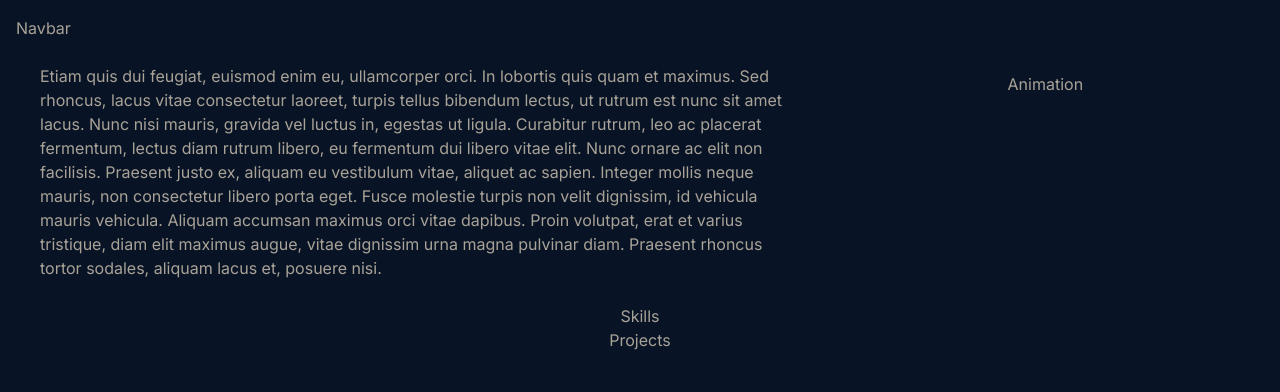
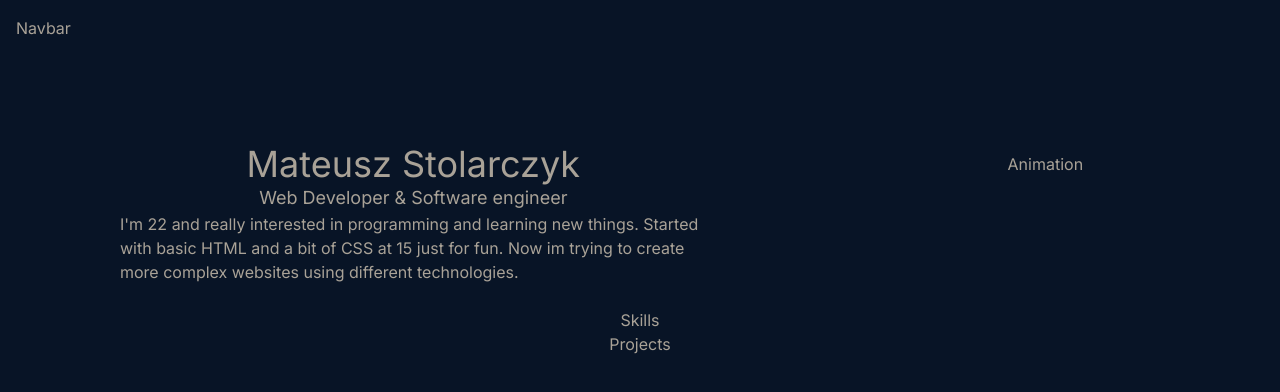
Before and after one commit to MateuszS0/Portfolio_Next.js-WIP, a Next.js app in the folder portfolio_nextjs/: page / in a window 1280 px wide. Shown: the top 392 px of the page. Built offline with nearby package versions, Linux system fonts and the light colour scheme.

Commit message:
feat: text

```diff
--- a/portfolio_nextjs/components/Header/header.tsx
+++ b/portfolio_nextjs/components/Header/header.tsx
@@ -2,9 +2,13 @@ import Animation from "../Animation/animation";
 
 const Header = () => {
     return(
-    <div className="header-wrapper flex justify-center">
+    <div className="header-wrapper flex justify-center mt-20">
         <div className="w-full flex gap-4">
-            <div className="w-4/6 m-6">Etiam quis dui feugiat, euismod enim eu, ullamcorper orci. In lobortis quis quam et maximus. Sed rhoncus, lacus vitae consectetur laoreet, turpis tellus bibendum lectus, ut rutrum est nunc sit amet lacus. Nunc nisi mauris, gravida vel luctus in, egestas ut ligula. Curabitur rutrum, leo ac placerat fermentum, lectus diam rutrum libero, eu fermentum dui libero vitae elit. Nunc ornare ac elit non facilisis. Praesent justo ex, aliquam eu vestibulum vitae, aliquet ac sapien. Integer mollis neque mauris, non consectetur libero porta eget. Fusce molestie turpis non velit dignissim, id vehicula mauris vehicula. Aliquam accumsan maximus orci vitae dapibus. Proin volutpat, erat et varius tristique, diam elit maximus augue, vitae dignissim urna magna pulvinar diam. Praesent rhoncus tortor sodales, aliquam lacus et, posuere nisi.</div>
+            <div className="w-4/6 m-6">
+                <h1 className="flex justify-center text-4xl " >Mateusz Stolarczyk</h1>
+                <h2 className="flex justify-center text-lg">Web Developer & Software engineer</h2>
+                <div className="flex justify-center mx-20">I'm 22 and really interested in programming and learning new things. Started with basic HTML and a bit of CSS at 15 just for fun. Now im trying to create more complex websites using different technologies. </div>
+            </div>
             <div className="w-2/6 m-8"><Animation/></div>
         </div>
     </div>
```
